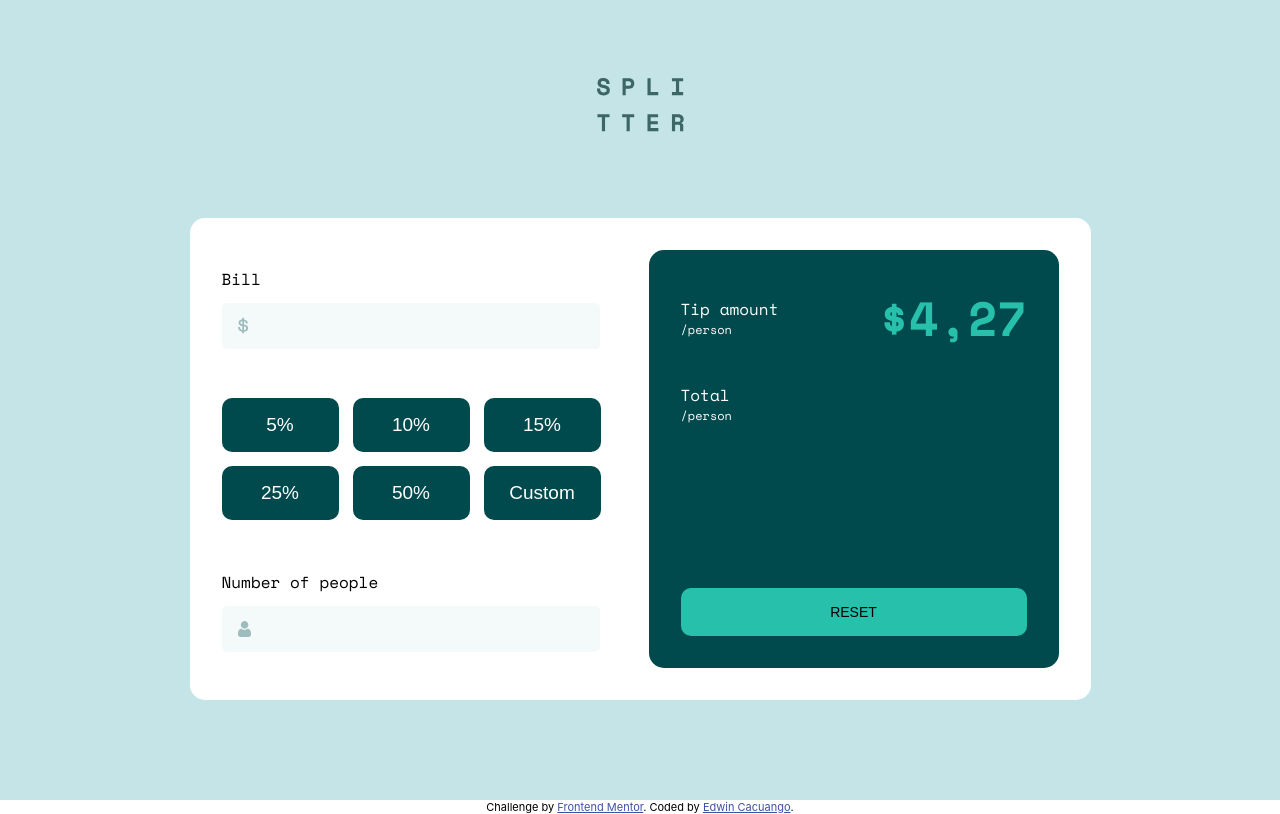
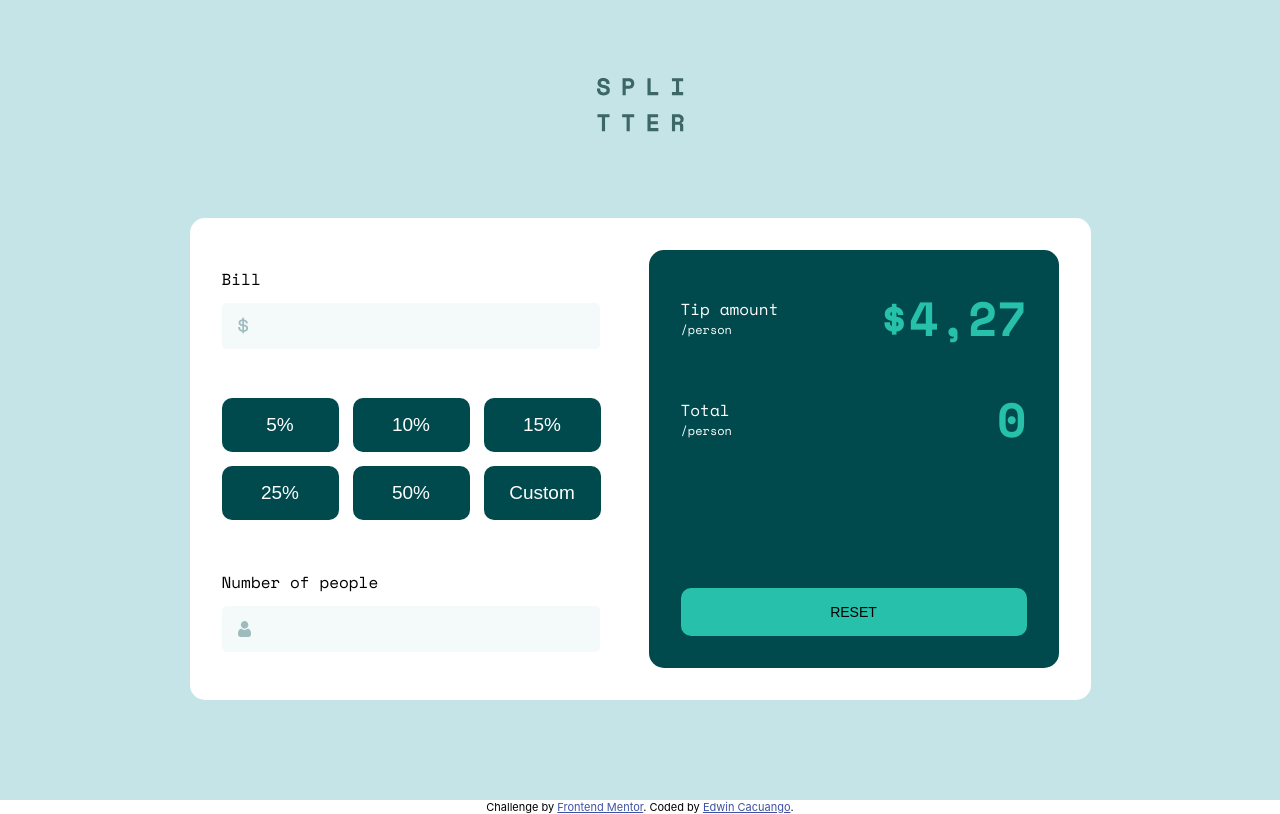
Before and after one commit to EdwinCacuango/tip-calculator-app, a React (Create React App) app in the folder my-tip-calculator/: page / in a window 1280 px wide. Built offline with nearby package versions, Linux system fonts and the light colour scheme.

Commit message:
Passed bill info to result card component and bug fixed     -I passed billPerPerson to result card     -I added some validation to number of people handler because     when the user send 1, the result was NaN

```diff
--- a/my-tip-calculator/src/components/calculator/Calculator.jsx
+++ b/my-tip-calculator/src/components/calculator/Calculator.jsx
@@ -1,17 +1,27 @@
+import { useState } from "react";
 import InputCards from "./inputCard/InputsCard";
 import ResultsCard from "./resultCard/ResultsCard";
 
 const Calculator = () => {
+  // const [generalData, setGeneralData]=useState({
+  //   tipPerson:0,
+  //   billPerson:0
+  // })
+
+  const [billPerson, setBillPerson]=useState(0)
   const principalDivision = (object) => {
+    console.log(object.enteredNumberPeople)
     const billPerPerson = object.enteredBill / object.enteredNumberPeople;
-    return billPerPerson
+
+    setBillPerson(billPerPerson)
+
   };
 
 
   return (
     <div className="calculator">
       <InputCards onSaveData={principalDivision}></InputCards>
-      <ResultsCard></ResultsCard>
+      <ResultsCard eachPerson={billPerson}></ResultsCard>
     </div>
   );
 };
--- a/my-tip-calculator/src/components/calculator/inputCard/InputsCard.jsx
+++ b/my-tip-calculator/src/components/calculator/inputCard/InputsCard.jsx
@@ -21,6 +21,9 @@ function InputCards(props) {
 
   //Number person handler
   const personHandler=(e)=>{
+    if (e.target.value==1){
+      return
+    }
     setUserInput({
       ...userInput,
       enteredNumberPeople:parseInt(e.target.value)
```
Also changed, not shown: 1 other file (tests, documents, lock files or other folders).
